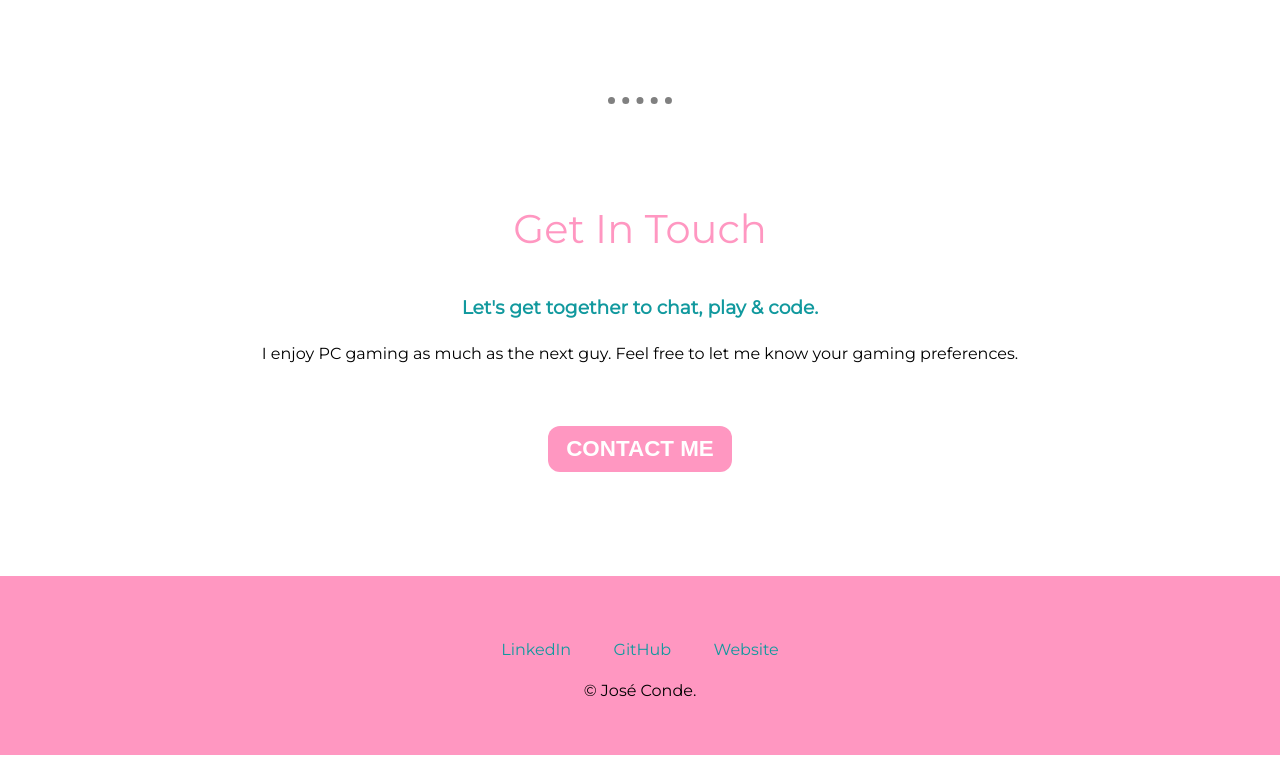
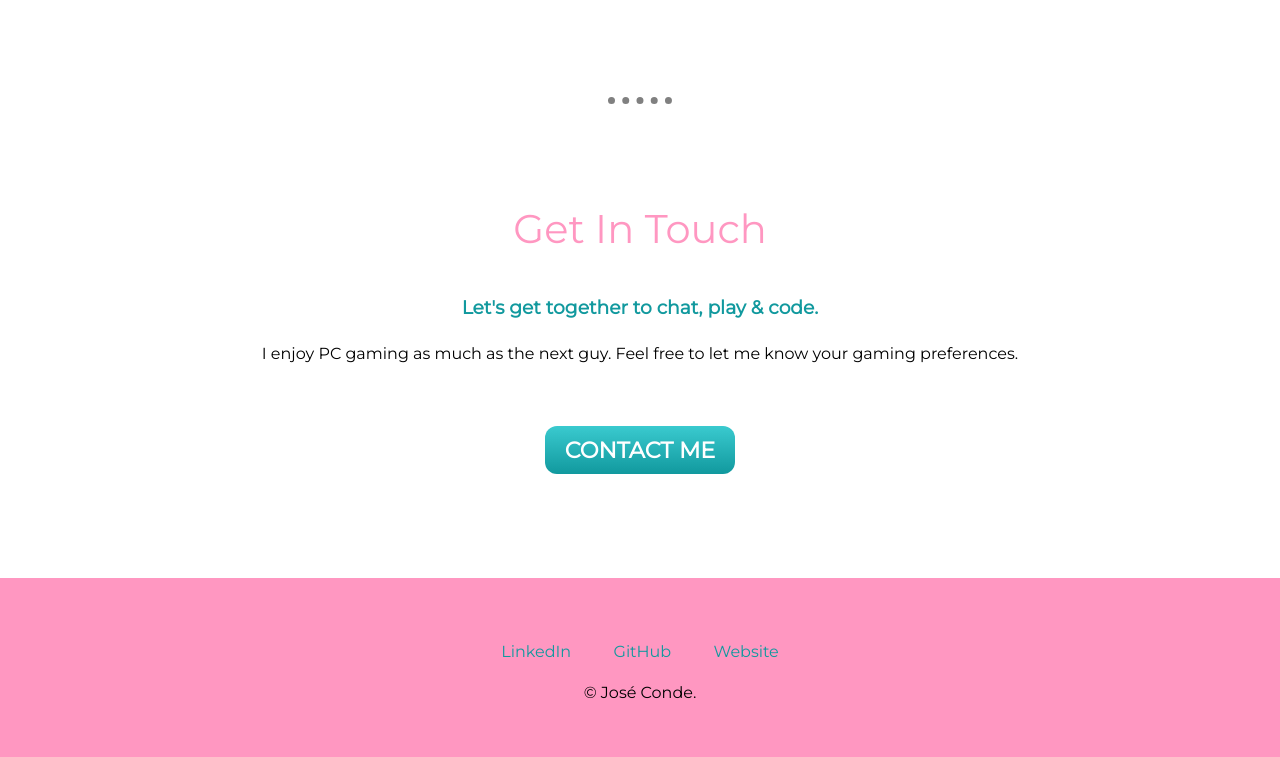
Before and after one commit to Jconde09r/MySite, a plain HTML site: page index.html in a window 1280 px wide. Shown: the part 2385-3142 px from the top of the page. Drawn offline with Linux system fonts and the light colour scheme.

Commit message:
Update styles.css

```diff
--- a/css/styles.css
+++ b/css/styles.css
@@ -47,18 +47,35 @@ hr {
 }
 
 button {
-  background-color: #FF97C1;
   border: none;
-  padding: 10px 18px;
   text-align: center;
   display: inline-block;
   font-size: 1.4rem;
   margin: 4px 2px;
   cursor: pointer;
-  color: white;
   border-radius: 12px;
+  background: #3acacf;
+  background-image: -webkit-linear-gradient(top, #3acacf, #11999e);
+  background-image: -moz-linear-gradient(top, #3acacf, #11999e);
+  background-image: -ms-linear-gradient(top, #3acacf, #11999e);
+  background-image: -o-linear-gradient(top, #3acacf, #11999e);
+  background-image: linear-gradient(to bottom, #3acacf, #11999e);
+  font-family: 'Montserrat', sans-serif;
+  color: #ffffff;
+  padding: 10px 20px 10px 20px;
+  text-decoration: none;
+  font-weight: bold;
 }
 
+button:hover {
+  background: #ff9ccc;
+  background-image: -webkit-linear-gradient(top, #ff9ccc, #eb81ad);
+  background-image: -moz-linear-gradient(top, #ff9ccc, #eb81ad);
+  background-image: -ms-linear-gradient(top, #ff9ccc, #eb81ad);
+  background-image: -o-linear-gradient(top, #ff9ccc, #eb81ad);
+  background-image: linear-gradient(to bottom, #ff9ccc, #eb81ad);
+  text-decoration: none;
+}
 .top-container {
   position: relative;
   padding-top: 100px;
@@ -84,7 +101,7 @@ button {
 
 .bottom-cloud {
   position: absolute;
-  left: 13.625rem;
+  left: 14.625rem;
   bottom: 18.75rem;
 }
 
```
